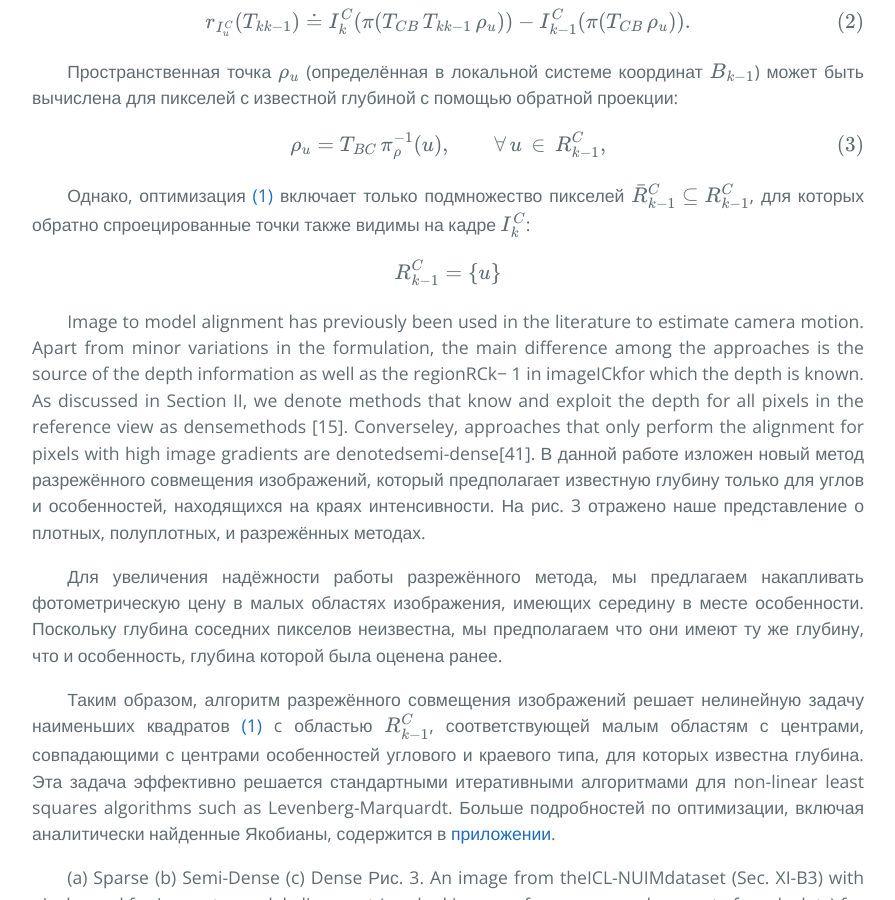
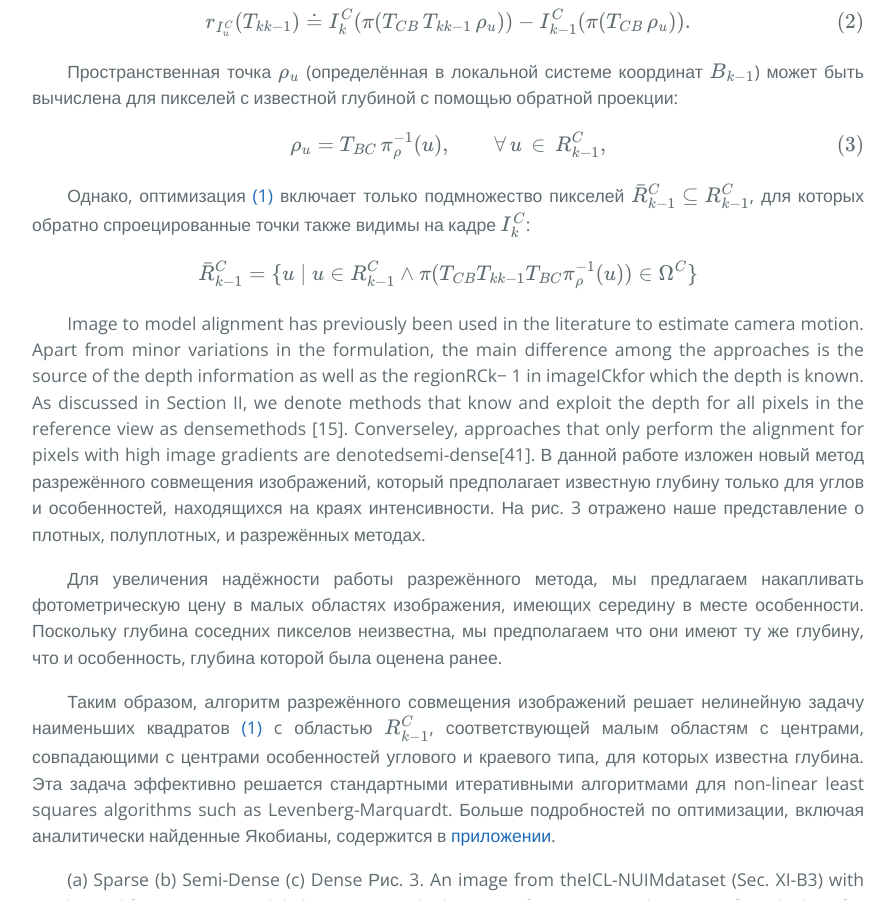
Before and after one commit to i-v-s/slam, a Jekyll site: the page built from svo2.md, in a window 1280 px wide and 900 px high, scrolled down 8867 px. Shown: the whole window, without its empty margins (192-1087 px from the left). Built offline with Jekyll 4.4.1, drawn with Linux system fonts in a browser that asks for light colours; our own code applies the rules of GitHub Pages for plain Markdown files; formulas are drawn with MathJax 3.

Commit message:
Updated svo2.md

```diff
--- a/svo2.md
+++ b/svo2.md
@@ -370,8 +370,11 @@ $$</div>
 
 $$
 \begin{equation}
-R_{k−1}^{C} = \{
-u
+\bar{R}_{k−1}^{C} = \{
+u \mid
+u \in R_{k−1}^{C} \wedge
+\pi(T_{CB} T_{kk-1} T_{BC}  \pi_{\rho}^{-1}(u))
+\in \Omega^{C}
 \}
 \end{equation}
 $$
```
